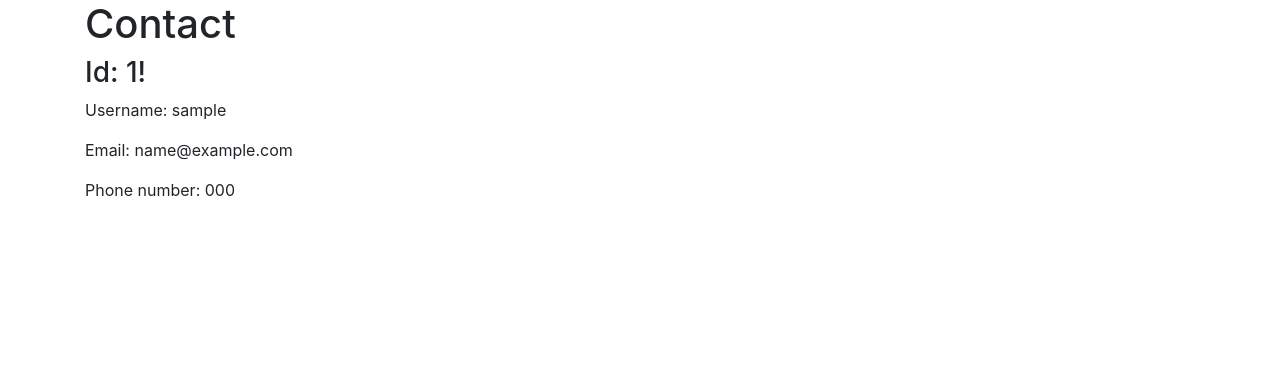
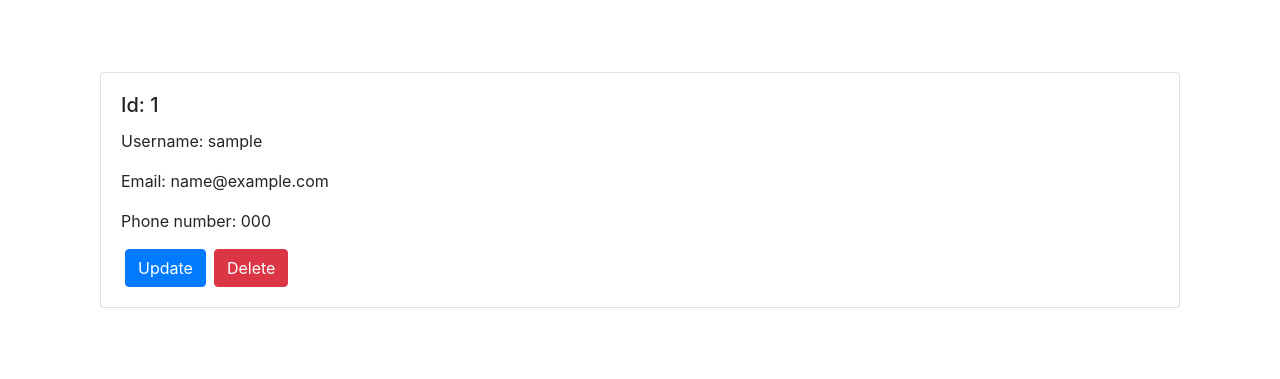
Before and after one commit to wimtdw/contact_list, a Django app: page /1/ in a window 1280 px wide. Shown: the top 379 px of the page. Run offline with Django 3.2, Linux system fonts and the light colour scheme; tables that the repository leaves empty hold one stand-in row (values such as "Sample post"); some libraries are stand-ins or nearby versions.

Commit message:
add some frontend

```diff
--- a/phone_book/contact/templates/base.html
+++ b/phone_book/contact/templates/base.html
@@ -5,9 +5,11 @@
     <meta name="viewport" content="width=device-width, initial-scale=1.0">
     <title>Contacts</title>
     <link rel="stylesheet" href="https://stackpath.bootstrapcdn.com/bootstrap/4.5.2/css/bootstrap.min.css">
+    <script src="https://cdn.jsdelivr.net/npm/bootstrap@5.3.3/dist/js/bootstrap.bundle.min.js" integrity="sha384-YvpcrYf0tY3lHB60NNkmXc5s9fDVZLESaAA55NDzOxhy9GkcIdslK1eN7N6jIeHz" crossorigin="anonymous"></script>
 </head>
 <body>
-    <div class="container">
+    {% include "includes/header.html" %}
+    <div class="container py-5">
         {% block content %}
         {% endblock %}
     </div>
--- a/phone_book/contact/templates/contact_detail.html
+++ b/phone_book/contact/templates/contact_detail.html
@@ -1,9 +1,22 @@
 {% extends 'base.html' %}
 
 {% block content %}
-  <h1>Contact</h1>
-        <h3>Id: {{ contact.id }}!</h3>
-        <p>Username: {{ contact.username }}</p>
-        <p>Email: {{ contact.email }}</p>
-        <p>Phone number: {{ contact.mobile }}</p>
+<div class="container my-4">
+  {% comment %} <h1>Контакт</h1> {% endcomment %}
+  <div class="card">
+    <div class="card-body">
+      <h5 class="card-title">Id: {{ contact.id }}</h5>
+      <p class="card-text">Username: {{ contact.username }}</p>
+      <p class="card-text">Email: {{ contact.email }}</p>
+      <p class="card-text">Phone number: {{ contact.mobile }}</p>
+      <div class="row mx-0">
+      <a class="btn btn-primary mx-1" href="{% url 'contact:update' contact.id %}">Update</a>
+      <form method="post" action="{% url 'contact:contact_detail' contact.id %}" class=" mx-1">
+        {% csrf_token %}
+        <button type="submit" name="action" value="delete" class="btn btn-danger">Delete</button>
+      </form>
+    </div>
+    </div>
+  </div>
+</div>
 {% endblock %}
--- a/phone_book/contact/urls.py
+++ b/phone_book/contact/urls.py
@@ -5,5 +5,6 @@ app_name = 'contact'
 
 urlpatterns = [
     path('', views.manage_contacts, name='manage_contacts'),
-    path('<int:user_id>/', views.contact_detail, name='contact_detail')
+    path('<int:user_id>/update/', views.user_update, name='update'),
+    path('<int:user_id>/', views.contact_detail, name='contact_detail'),
 ]
--- a/phone_book/contact/views.py
+++ b/phone_book/contact/views.py
@@ -1,8 +1,10 @@
-from django.shortcuts import render
+from django.shortcuts import redirect, render
 
 # Create your views here.
 from django.shortcuts import render
 from django.http import Http404
+
+from contact.forms import UserForm
 from .models import User
 from django.views.decorators.csrf import csrf_exempt
 from django.shortcuts import get_object_or_404
@@ -61,33 +63,41 @@ def contact_detail(request, user_id):
         template = 'contact_detail.html'
         return render(request, template, context)
 
-    elif request.method == 'DELETE':
+    if request.method == 'POST':
         message =''
-        try:
-            entry = User.objects.get(id=user_id)
-        except User.DoesNotExist:
-            message = 'Contact with this id doesn\'t exist'
-        else:
-            entry.delete()
-            message='Entry with ID '+ str(user_id) + ' deleted successfully'
+        if 'action' in request.POST:
+            action = request.POST['action']
+            if action == 'delete':
+                try:
+                    entry = User.objects.get(id=user_id)
+                except User.DoesNotExist:
+                    message = 'Contact with this id doesn\'t exist'
+                else:
+                    entry.delete()
+                    message='Entry with ID '+ str(user_id) + ' deleted successfully'
         context = {'message': message}
         template = 'result.html'
         return render(request, template, context)
 
-    if request.method == 'PUT':
-        try:
-            entry = User.objects.get(id=user_id)
-        except User.DoesNotExist:
-            message = 'Contact with this id doesn\'t exist'
-            context = {'message': message}
-            template = 'result.html'
-            return render(request, template, context)
-            # contact = get_object_or_404(User, id=user_id)
-        data = json.loads(request.body.decode('utf-8'))
-        entry.username = data.get('username', entry.username)
-        entry.email = data.get('email', entry.email)
-        entry.mobile = data.get('mobile', entry.mobile)
-        entry.save()
-        context = {'contact': entry}
-        template = 'contact_detail.html'
+
+
+
+@csrf_exempt
+def user_update(request, user_id):
+    try:
+        user = User.objects.get(id=user_id)
+        if request.method == 'POST':
+            form = UserForm(request.POST, instance=user)  # Создаем форму с данными из POST запроса
+            if form.is_valid():
+                form.save()
+                return redirect('contact:contact_detail', user.id)
+        else:
+            form = UserForm(instance=user)
+    except User.DoesNotExist:
+        message = 'Contact with this id doesn\'t exist'
+        context = {'message': message}
+        template = 'result.html'
         return render(request, template, context)
+    context = {'contact': user, 'form': form}
+    template = 'update.html'
+    return render(request, template, context)
```
Also changed, not shown: phone_book/contact/templates/contacts.html (+16 -10 lines).
